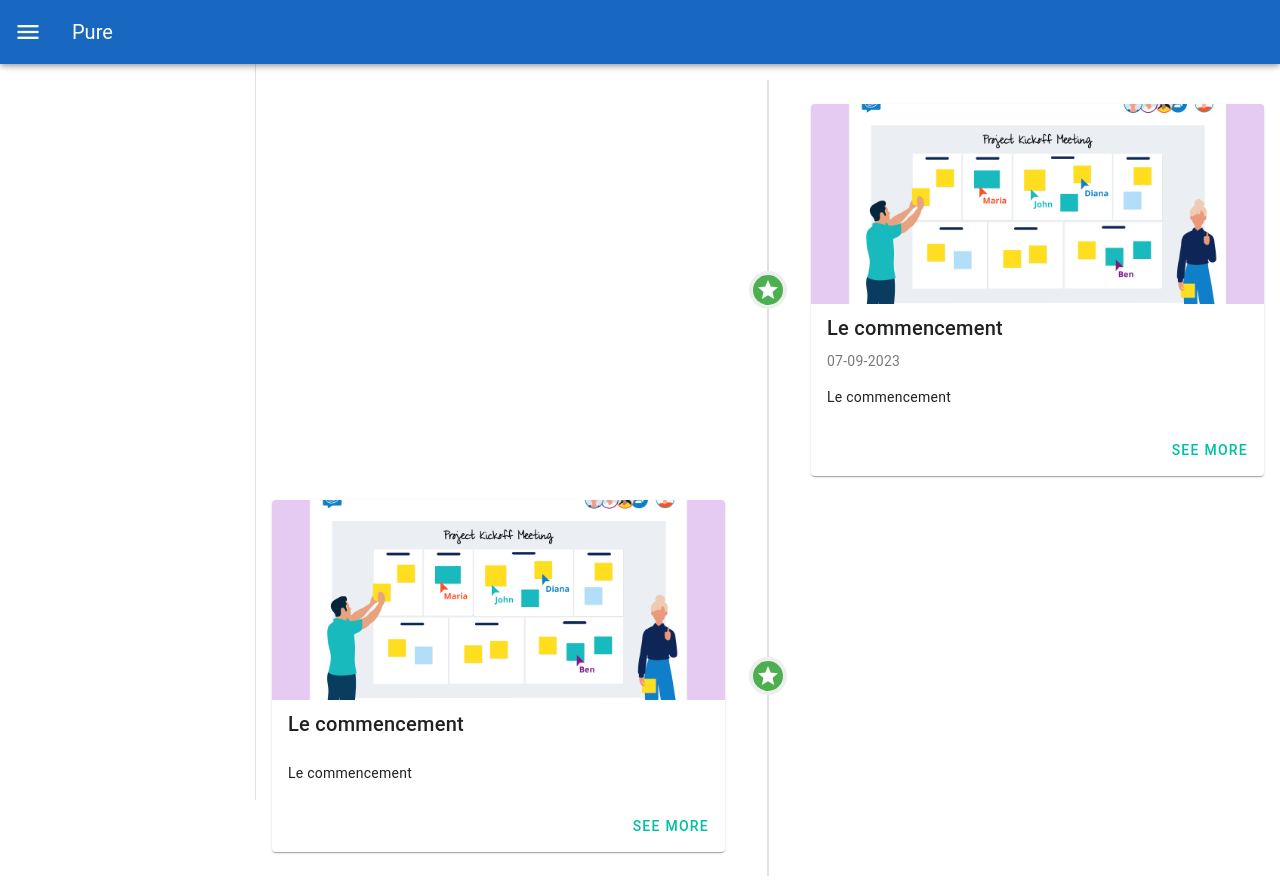
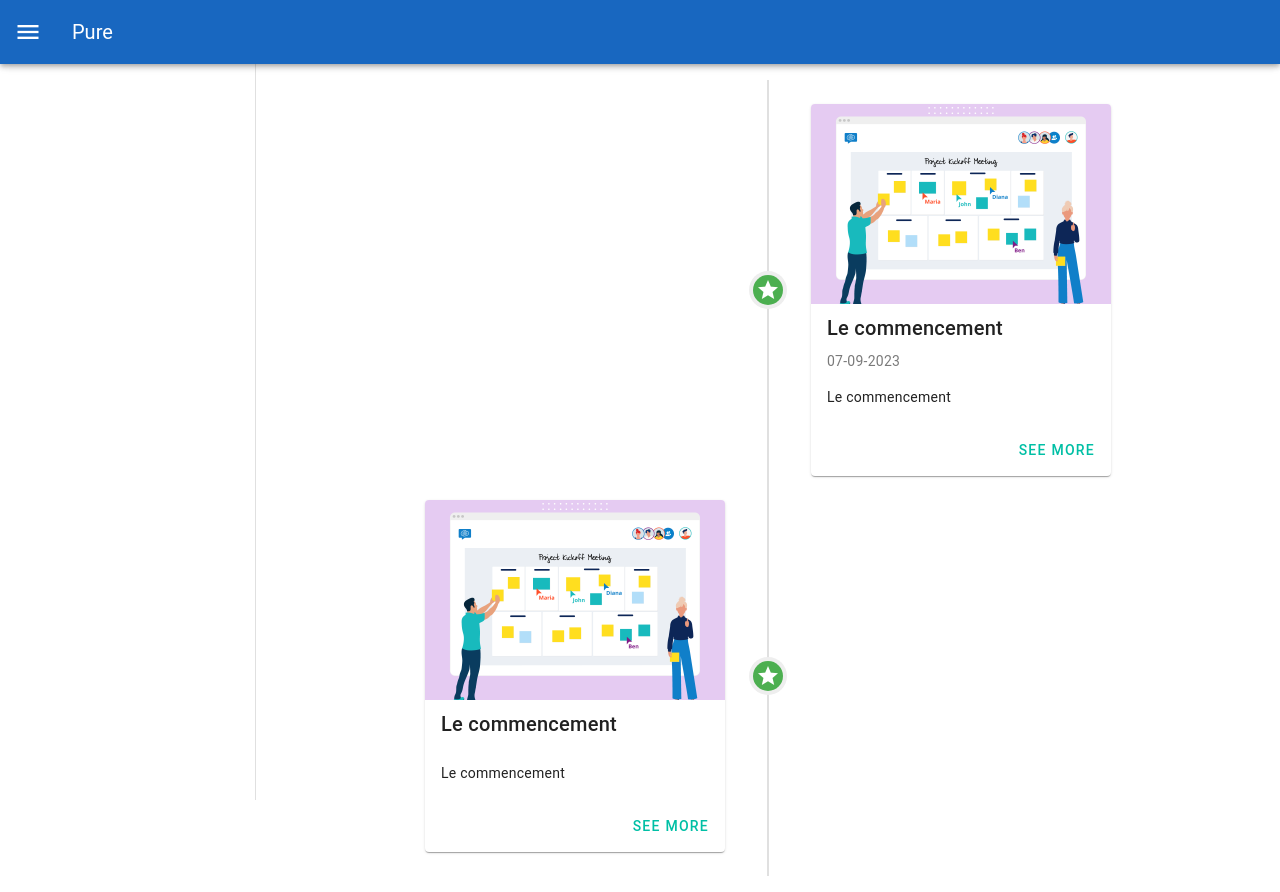
Before and after one commit to AntoineMaille/suivi_projet_pure, a Vue app: page / in a window 1280 px wide. Built offline with nearby package versions, Linux system fonts and the light colour scheme.

Commit message:
ajout date

```diff
--- a/src/components/pages/Home.vue
+++ b/src/components/pages/Home.vue
@@ -3,7 +3,7 @@ import Timeline from "@/components/timeline/Timeline.vue";
 </script>
 
 <template>
-<div>
+<div style="display: flex" class="align-center justify-center">
   <Timeline/>
 </div>
 </template>
--- /dev/null
+++ b/src/components/timeline/TimeLineCard.vue
@@ -0,0 +1,20 @@
+<template>
+    <v-card style="width:300px">
+        <v-img :src="item.image" cover height="200px"></v-img>
+        <v-card-title class="headline">{{ item.title }}</v-card-title>
+        <v-card-subtitle>{{ item.date }}</v-card-subtitle>
+        <v-card-text>{{ item.resume }}</v-card-text>
+        <v-card-actions>
+            <v-spacer/>
+            <v-btn color="teal-accent-4">See More</v-btn>
+        </v-card-actions>
+    </v-card>
+</template>
+<script setup>
+defineProps({
+    item: {
+        type: Object,
+        required: true
+    }
+});
+</script>
--- a/src/components/timeline/Timeline.vue
+++ b/src/components/timeline/Timeline.vue
@@ -6,27 +6,19 @@
         :dot-color="item.color"
         :icon="item.icon"
     >
-        <v-card>
-            <v-img :src="item.image" cover  height="200px"></v-img>
-            <v-card-title class="headline">{{ item.title }}</v-card-title>
-            <v-card-subtitle>{{item.date}}</v-card-subtitle>
-            <v-card-text>{{ item.resume }}</v-card-text>
-            <v-card-actions>
-                <v-spacer/>
-                <v-btn color="teal-accent-4" >See More</v-btn>
-            </v-card-actions>
-        </v-card>
+        <TimeLineCard :item="item"/>
     </v-timeline-item>
 </v-timeline>
 </template>
 
 <script setup>
 import {onMounted, ref} from "vue";
+import TimeLineCard from "@/components/timeline/TimeLineCard.vue";
 
 const summaries = ref([])
 onMounted(async () => {
 
-    const files = import.meta.glob('@/assets/summaries/*.json');
+    const files = import.meta.glob('/src/assets/summaries/*.json');
 
     // Iterate through loaded JSON files
     for (const filePath in files) {
@@ -38,7 +30,3 @@ onMounted(async () => {
 //load all files in assets/summary folder in vue3
 })
 </script>
-
-<style scoped>
-
-</style>
```
